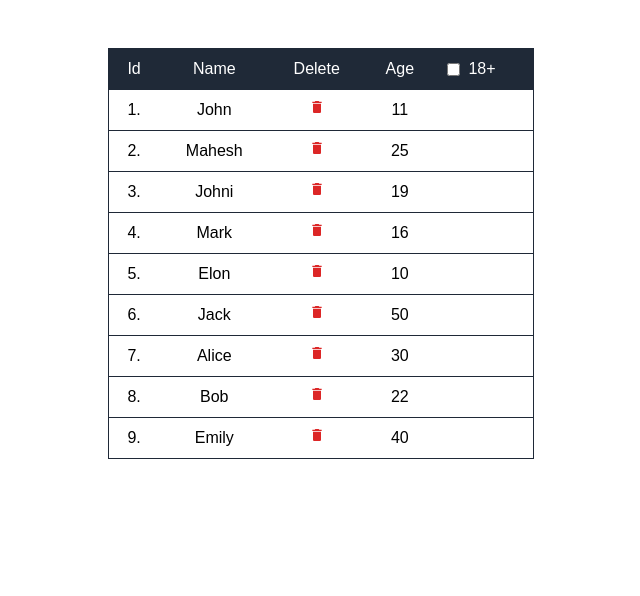
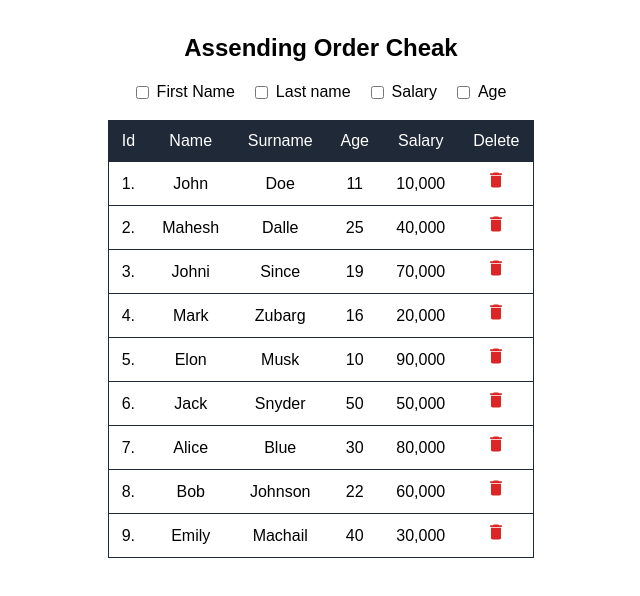
Before and after one commit to vishal11u/React.js-Code, a React (Create React App) app: page / in a window 1280 px wide. Shown: the top 596 px of the page, without its empty margins (319-959 px from the left). Built offline with nearby package versions, Linux system fonts and the light colour scheme.

Commit message:
Update ArrayTAsk.js
change

```diff
--- a/src/React-docs/ArrayTAsk.js
+++ b/src/React-docs/ArrayTAsk.js
@@ -6,46 +6,64 @@ function ArrayTask() {
         {
             id: 1,
             name: "John",
+            lname: "Doe",
+            salary: "10,000",
             age: 11
         },
         {
             id: 2,
             name: "Mahesh",
+            lname: "Dalle",
+            salary: "40,000",
             age: 25
         },
         {
             id: 3,
             name: "Johni",
+            lname: "Since",
+            salary: "70,000",
             age: 19
         },
         {
             id: 4,
             name: "Mark",
+            lname: "Zubarg",
+            salary: "20,000",
             age: 16
         },
         {
             id: 5,
             name: "Elon",
+            lname: "Musk",
+            salary: "90,000",
             age: 10
         },
         {
             id: 6,
             name: "Jack",
+            lname: "Snyder",
+            salary: "50,000",
             age: 50
         },
         {
             id: 7,
             name: "Alice",
+            lname: "Blue",
+            salary: "80,000",
             age: 30
         },
         {
             id: 8,
             name: "Bob",
+            lname: "Johnson",
+            salary: "60,000",
             age: 22
         },
         {
             id: 9,
             name: "Emily",
+            lname: "Machail",
+            salary: "30,000",
             age: 40
         }
     ];
@@ -60,7 +78,34 @@ function ArrayTask() {
 
     const handleFilter = () => {
         if (!showAll) {
-            const filteredData = task.filter(item => item.age > 18);
+            const filteredData = task.sort((a, b) => a.name > b.name ? 1 : -1);
+            setTask(filteredData);
+        } else {
+            setTask(demo);
+        }
+        setShowAll(!showAll);
+    };
+    const handlelnameFilter = () => {
+        if (!showAll) {
+            const filteredData = task.sort((a, b) => a.lname > b.lname ? 1 : -1);
+            setTask(filteredData);
+        } else {
+            setTask(demo);
+        }
+        setShowAll(!showAll);
+    };
+    const handlesalaryFilter = () => {
+        if (!showAll) {
+            const filteredData = task.sort((a, b) => a.salary > b.salary ? 1 : -1);
+            setTask(filteredData);
+        } else {
+            setTask(demo);
+        }
+        setShowAll(!showAll);
+    };
+    const handleageFilter = () => {
+        if (!showAll) {
+            const filteredData = task.sort((a, b) => a.age > b.age ? 1 : -1);
             setTask(filteredData);
         } else {
             setTask(demo);
@@ -69,38 +114,57 @@ function ArrayTask() {
     };
 
     return (
-        <div className="flex justify-center mt-12">
+        <div>
+            <h1 className='text-center font-semibold mt-8 text-2xl'>Assending Order Cheak</h1>
+            <div className='px-3 py-2 font-medium flex justify-center space-x-5 items-center mt-2'>
+                <div className="flex items-center">
+                    <input type='checkbox' onChange={handleFilter} className="mr-2" />
+                    <label>First Name</label>
+                </div>
+                <div className="flex items-center">
+                    <input type='checkbox' onChange={handlelnameFilter} className="mr-2" />
+                    <label>Last name</label>
+                </div>
+                <div className="flex items-center">
+                    <input type='checkbox' onChange={handlesalaryFilter} className="mr-2" />
+                    <label>Salary</label>
+                </div>
+                <div className="flex items-center">
+                    <input type='checkbox' onChange={handleageFilter} className="mr-2" />
+                    <label>Age</label>
+                </div>
+            </div>
+            <div className="flex justify-center mt-2">
                 <table className='border-collapse border border-gray-800 w-1/3'>
                     <thead>
                         <tr className='bg-gray-800 text-white'>
                             <th className='px-3 py-2 font-medium'>Id</th>
                             <th className='px-3 py-2 font-medium'>Name</th>
+                            <th className='px-3 py-2 font-medium'>Surname</th>
+                            <th className='px-3 py-2 font-medium'>Age</th>
+                            <th className='px-3 py-2 font-medium'>Salary</th>
                             <th className='px-3 py-2 font-medium'>Delete</th>
-                        <th className='px-3 py-2 font-medium'>Age</th>
-                        <th className='px-3 py-2 font-medium'>
-                            <div className="flex items-center">
-                                <input type='checkbox' onChange={handleFilter} className="mr-2"/>
-                                <label>18+</label>
-                            </div>
-                        </th>
                         </tr>
                     </thead>
                     <tbody>
-                    {task.map((item) => (
+                        {task.map((item, e) => (
                             <tr key={item.id} className="border-t border-gray-800">
-                            <td className='px-3 py-2 text-center'>{item.id}.</td>
+                                <td className='px-3 py-2 text-center'>{e + 1}.</td>
                                 <td className='px-3 py-2 text-center'>{item.name}</td>
+                                <td className='px-3 py-2 text-center'>{item.lname}</td>
+                                <td className='px-3 py-2 text-center'>{item.age}</td>
+                                <td className='px-3 py-2 text-center'>{item.salary}</td>
                                 <td className='px-3 py-2 text-center'>
                                     <button className='text-red-600' type='button' onClick={() => handleDelete(item.id)}>
-                                    <MdDelete/>
+                                        <MdDelete size={20} />
                                     </button>
                                 </td>
-                            <td className='px-3 py-2 text-center'>{item.age}</td>
                             </tr>
                         ))}
                     </tbody>
                 </table>
             </div>
+        </div>
     );
 }
 
```
Lines whose indentation alone changed are shown as unchanged.
